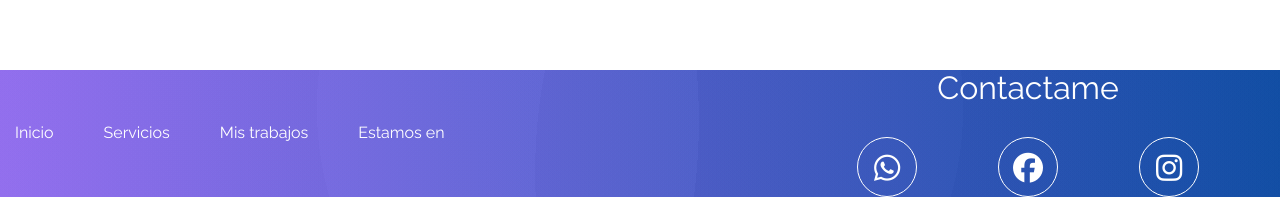
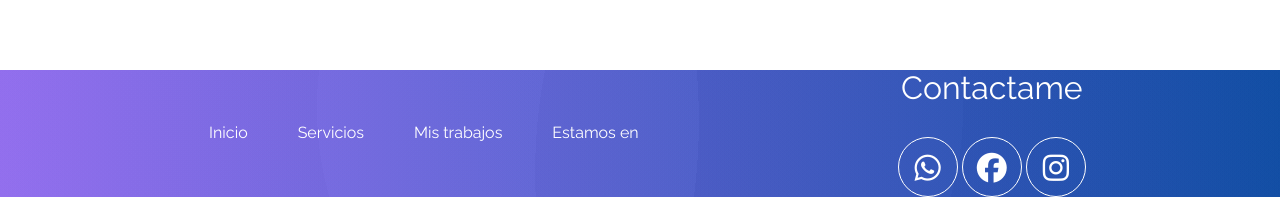
Before and after one commit to Karinaeliz/mecanica_sergioariel, a plain HTML site: page index.html in a window 1280 px wide. Shown: the part 3603-3801 px from the top of the page. Drawn offline with Linux system fonts and the light colour scheme.

Commit message:
cambio en style de footer

```diff
--- a/style.css
+++ b/style.css
@@ -231,9 +231,9 @@ body{
 }
 
 .container__footer{
-    display: grid;
-    grid-template-columns: 3fr 2fr;
-    gap: 20px;
+    display: flex;
+    justify-content: space-evenly;
+    gap: 30px;
     align-items: center;
     margin-top: 20px;
 
@@ -250,10 +250,7 @@ body{
     text-align: center;
 }
 
-.footer__icons{
-    display: flex;
-    justify-content: space-evenly;
-}
+
 
 .footer__container-icons{
     display: inline-block;
@@ -315,7 +312,6 @@ body{
     .container__services .container-texts {
         width: 75%;
         margin-top: 30px;
-
 
     }
     .gallery__title{
```
